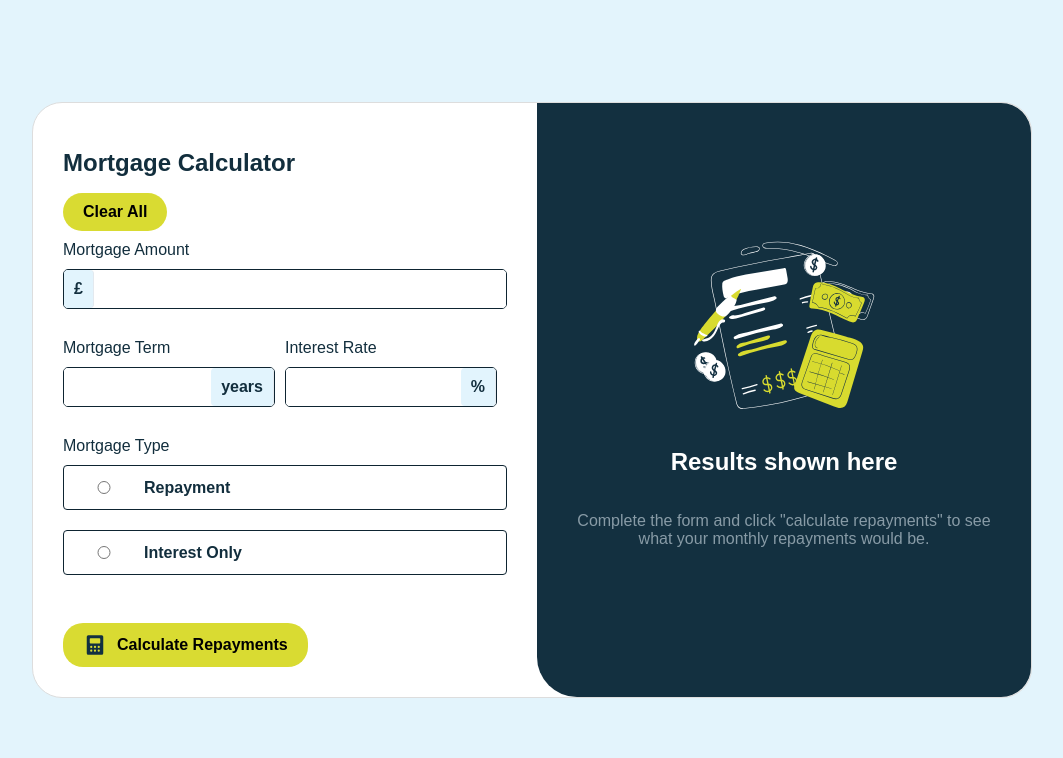
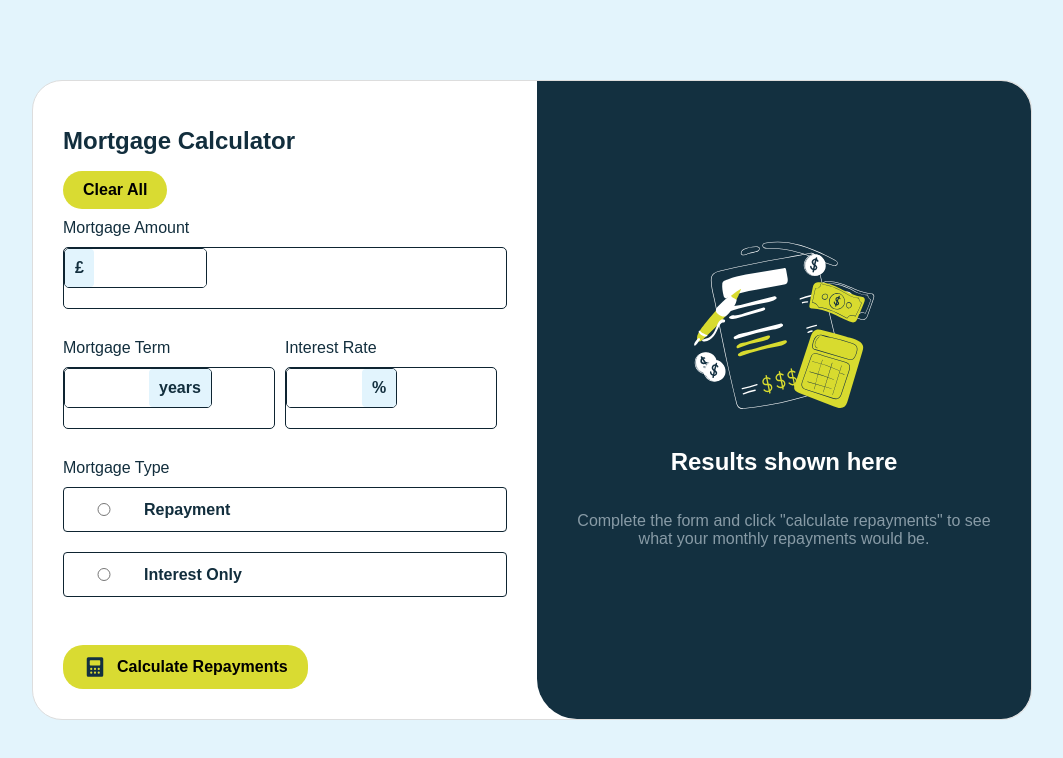
Before and after one commit to delfinjfb/mortgage-payment-femchallenge-, a React (Create React App) app: page / in a window 1280 px wide. Shown: the top 758 px of the page, without its empty margins (108-1171 px from the left). Built offline with nearby package versions, Linux system fonts and the light colour scheme; a web font is replaced by a local one.

Commit message:
Number component: input-group, error span, validation

```diff
--- a/src/components/forms/input/number/Number.js
+++ b/src/components/forms/input/number/Number.js
@@ -8,11 +8,14 @@ const Number = ({
 	textInput,
 	textImputRight = true,
 	value,
-	onChange
+	onChange,
+	error
 }) => {
 	return (
-		<>
-			{textImputRight ? <span>{textInput}</span> : null}
+		<div className={`input-group ${error ? "invalid" : "valid"}`}>
+			{textImputRight ? (
+				<span className="input-group-text">{textInput}</span>
+			) : null}
 			<input
 				id={inputName}
 				name={inputName}
@@ -22,8 +25,10 @@ const Number = ({
 				value={value}
 				onChange={onChange}
 			/>
-			{!textImputRight && <span>{textInput}</span>}
-		</>
+			{!textImputRight && <span className="input-group-text">{textInput}</span>}
+
+			{error && <span className="error">{error}</span>}
+		</div>
 	);
 };
 
--- a/src/components/forms/input/number/number.scss
+++ b/src/components/forms/input/number/number.scss
@@ -7,14 +7,27 @@
 	border-radius: 5px;
 	outline: none;
 	position: relative;
+	&-text {
+		background-color: colors.$blue-light;
+		padding: 10px;
+		border-radius: 4px;
+		font-weight: bold;
+	}
+
+	&.error {
+		border-color: red;
+	}
+
+	&.invalid {
+		border-color: red;
+		& .input-group-text {
+			background-color: red;
+			color: white;
+		}
+	}
 }
 
 .input-group span {
-	background-color: colors.$blue-light;
-	padding: 10px;
-	border-right: 1px solid #e3e9ef;
-	border-radius: 4px;
-	font-weight: bold;
 }
 
 .input-group input {
@@ -25,6 +38,7 @@
 	outline: none;
 	border-radius: 4px;
 }
+
 .error {
 	color: red;
 	font-size: 0.75rem;
```
